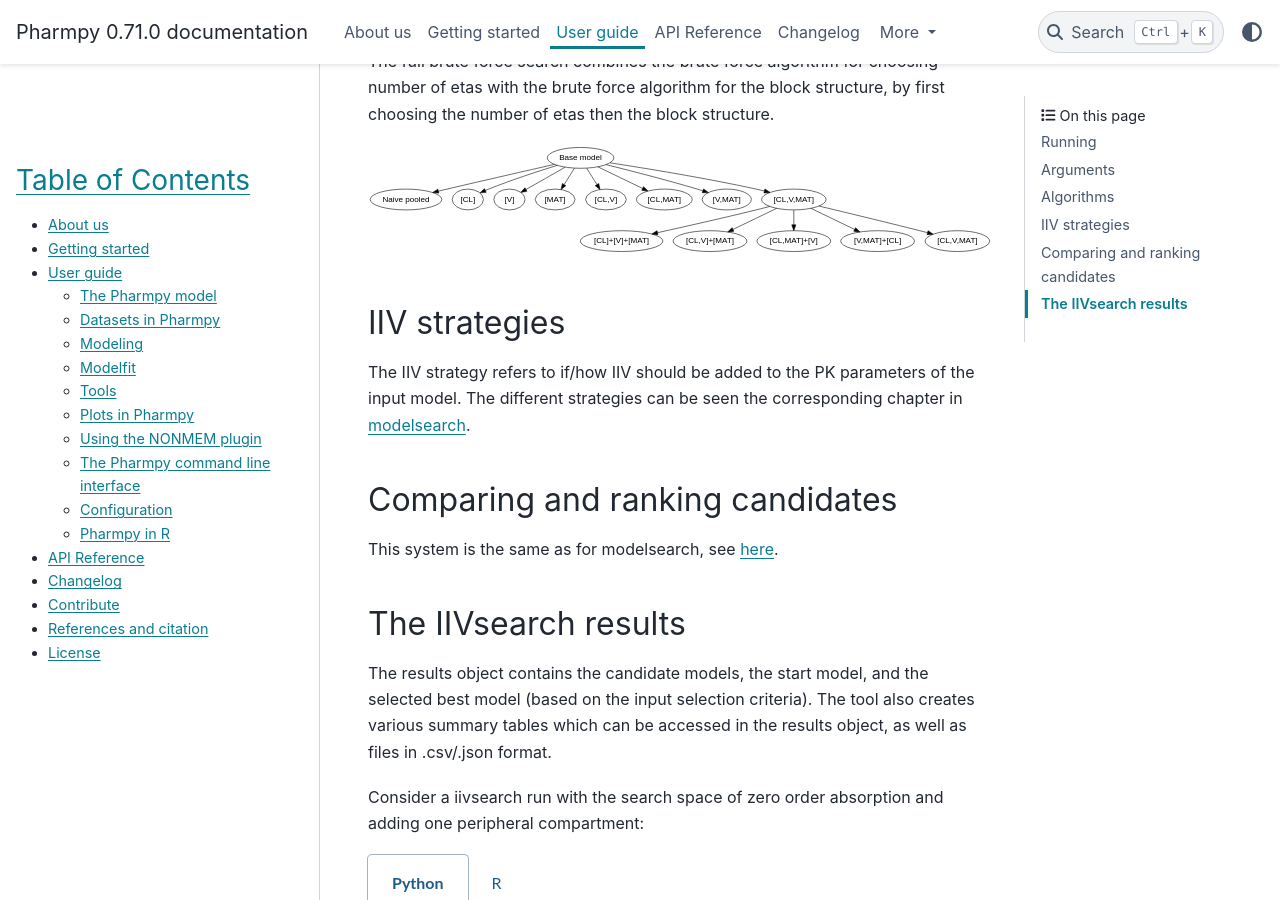
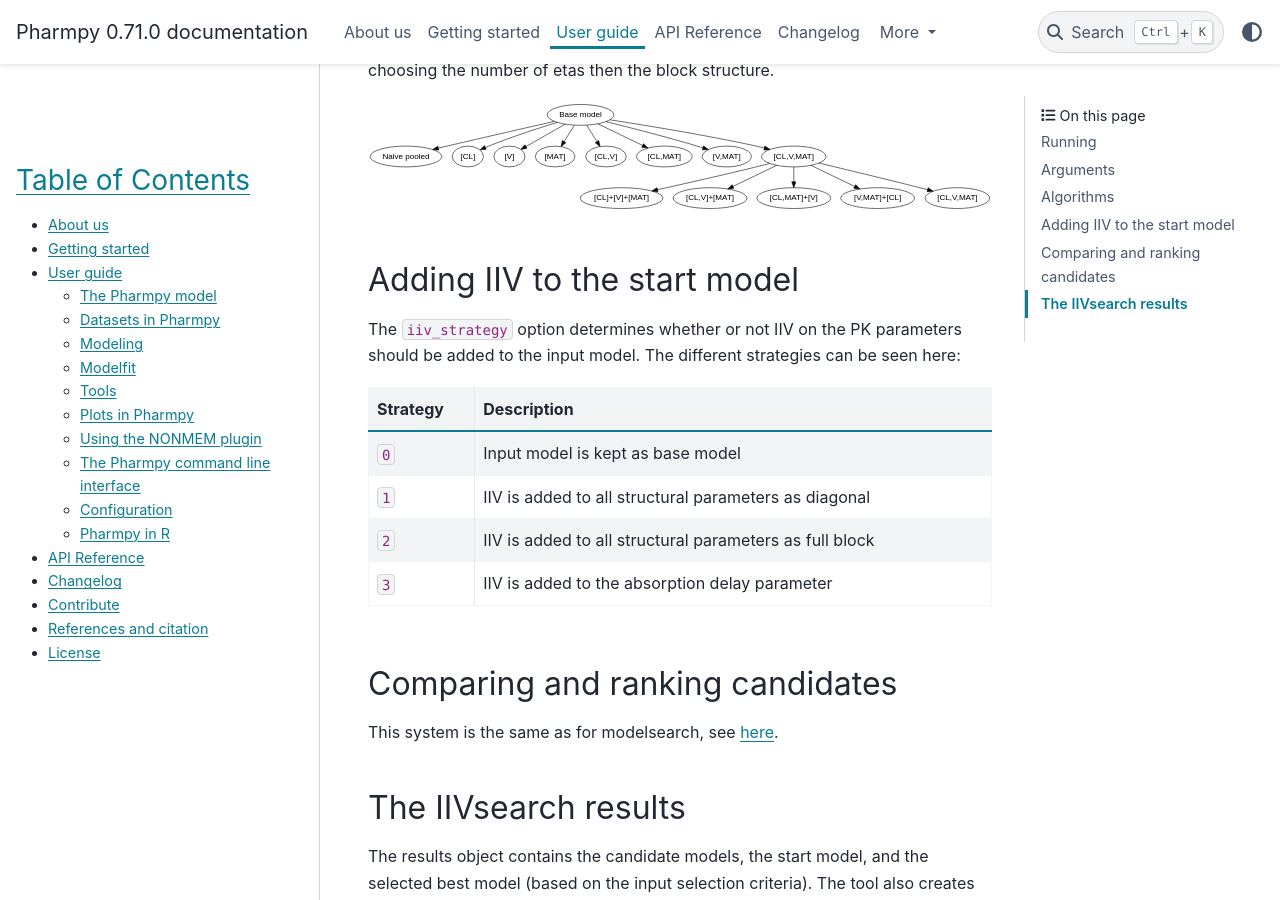
Before and after one commit to pharmpy/pharmpy, a Sphinx documentation site: the page built from docs/iivsearch.rst, in a window 1280 px wide and 900 px high, scrolled down 2472 px. Built offline with Sphinx 7.4.7 and the PyData theme 0.15.4, drawn with Linux system fonts in a browser that asks for light colours; some of the changed text lies outside the part shown.

Commit message:
Clarify IIV strategy option

```diff
--- a/docs/iivsearch.rst
+++ b/docs/iivsearch.rst
@@ -45,13 +45,11 @@
 +===================================================+=========================================================================================+
 | :ref:`algorithm<Algorithms>`                      | Algorithm to use (e.g. brute_force)                                                     |
 +---------------------------------------------------+-----------------------------------------------------------------------------------------+
-| :ref:`iiv_strategy<IIV strategies>`               | If/how IIV should be added to start model (default is 0)                                |
+| :ref:`iiv_strategy<iiv_strategies_iivsearch>`     | If/how IIV should be added to start model (default is 0)                                |
 +---------------------------------------------------+-----------------------------------------------------------------------------------------+
 | :ref:`rankfunc<Comparing and ranking candidates>` | Which selection criteria to rank models on, e.g. OFV (default is BIC)                   |
 +---------------------------------------------------+-----------------------------------------------------------------------------------------+
 | :ref:`cutoff<Comparing and ranking candidates>`   | Cutoff for the ranking function, exclude models that are below cutoff (default is None) |
-+---------------------------------------------------+-----------------------------------------------------------------------------------------+
-| :ref:`iiv_strategy<IIV strategies>`               | If/how IIV should be added to candidate models (default is 0)                           |
 +---------------------------------------------------+-----------------------------------------------------------------------------------------+
 | ``model``                                         | Start model                                                                             |
 +---------------------------------------------------+-----------------------------------------------------------------------------------------+
@@ -173,14 +171,26 @@
         }
 
 
-.. _iiv strategies:
+.. _iiv_strategies_iivsearch:
 
-~~~~~~~~~~~~~~
-IIV strategies
-~~~~~~~~~~~~~~
+~~~~~~~~~~~~~~~~~~~~~~~~~~~~~
+Adding IIV to the start model
+~~~~~~~~~~~~~~~~~~~~~~~~~~~~~
 
-The IIV strategy refers to if/how IIV should be added to the PK parameters of the input model. The different strategies
-can be seen the corresponding chapter in :ref:`modelsearch<iiv_strategies>`.
+The ``iiv_strategy`` option determines whether or not IIV on the PK parameters should be added to the input model.
+The different strategies can be seen here:
+
++-----------+----------------------------------------------------------+
+| Strategy  | Description                                              |
++===========+==========================================================+
+| ``0``     | Input model is kept as base model                        |
++-----------+----------------------------------------------------------+
+| ``1``     | IIV is added to all structural parameters as diagonal    |
++-----------+----------------------------------------------------------+
+| ``2``     | IIV is added to all structural parameters as full block  |
++-----------+----------------------------------------------------------+
+| ``3``     | IIV is added to the absorption delay parameter           |
++-----------+----------------------------------------------------------+
 
 .. _comparing and ranking candidates:
 
--- a/docs/modelsearch.rst
+++ b/docs/modelsearch.rst
@@ -42,21 +42,21 @@
 ~~~~~~~~~
 For a more detailed description of each argument, see their respective chapter on this page.
 
-+---------------------------------------------------+-----------------------------------------------------------------------------------------+
-| Argument                                          | Description                                                                             |
-+===================================================+=========================================================================================+
-| :ref:`search_space<The search space>`             | Search space to test                                                                    |
-+---------------------------------------------------+-----------------------------------------------------------------------------------------+
-| :ref:`algorithm<Algorithms>`                      | Algorithm to use (e.g. exhaustive)                                                      |
-+---------------------------------------------------+-----------------------------------------------------------------------------------------+
-| :ref:`rankfunc<ranking>`                          | Which selection criteria to rank models on, e.g. OFV (default is BIC)                   |
-+---------------------------------------------------+-----------------------------------------------------------------------------------------+
-| :ref:`cutoff<ranking>`                            | Cutoff for the ranking function, exclude models that are below cutoff (default is None) |
-+---------------------------------------------------+-----------------------------------------------------------------------------------------+
-| :ref:`iiv_strategy<IIV strategies>`               | If/how IIV should be added to candidate models (default is 0)                           |
-+---------------------------------------------------+-----------------------------------------------------------------------------------------+
-| ``model``                                         | Start model                                                                             |
-+---------------------------------------------------+-----------------------------------------------------------------------------------------+
++-------------------------------------------------+-----------------------------------------------------------------------------------------+
+| Argument                                        | Description                                                                             |
++=================================================+=========================================================================================+
+| :ref:`search_space<The search space>`           | Search space to test                                                                    |
++-------------------------------------------------+-----------------------------------------------------------------------------------------+
+| :ref:`algorithm<Algorithms>`                    | Algorithm to use (e.g. exhaustive)                                                      |
++-------------------------------------------------+-----------------------------------------------------------------------------------------+
+| :ref:`rankfunc<ranking>`                        | Which selection criteria to rank models on, e.g. OFV (default is BIC)                   |
++-------------------------------------------------+-----------------------------------------------------------------------------------------+
+| :ref:`cutoff<ranking>`                          | Cutoff for the ranking function, exclude models that are below cutoff (default is None) |
++-------------------------------------------------+-----------------------------------------------------------------------------------------+
+| :ref:`iiv_strategy<iiv_strategies_modelsearch>` | If/how IIV should be added to candidate models (default is 0)                           |
++-------------------------------------------------+-----------------------------------------------------------------------------------------+
+| ``model``                                       | Start model                                                                             |
++-------------------------------------------------+-----------------------------------------------------------------------------------------+
 
 .. _the search space:
 
@@ -233,11 +233,11 @@
 :ref:`here<Feature combination exclusions>`)
 
 
-.. _iiv_strategies:
+.. _iiv_strategies_modelsearch:
 
-~~~~~~~~~~~~~~
-IIV strategies
-~~~~~~~~~~~~~~
+~~~~~~~~~~~~~~~~~~~~~~~~~~~~~~~~~~~~~~~~~~~~~~~~
+Adding IIV to the candidate models during search
+~~~~~~~~~~~~~~~~~~~~~~~~~~~~~~~~~~~~~~~~~~~~~~~~
 
 The ``iiv_strategy`` option determines whether or not IIV on the PK parameters should be added to the candidate models.
 The different strategies can be seen here:
```
